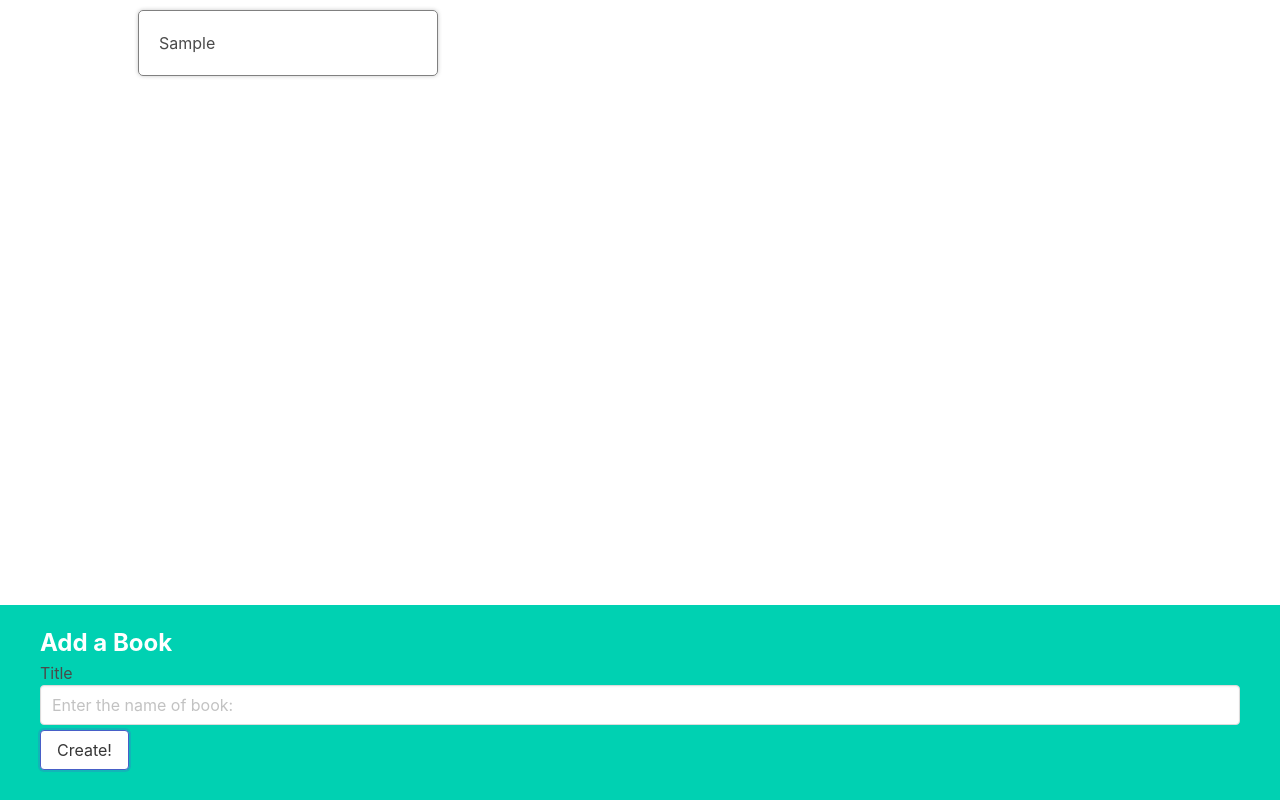
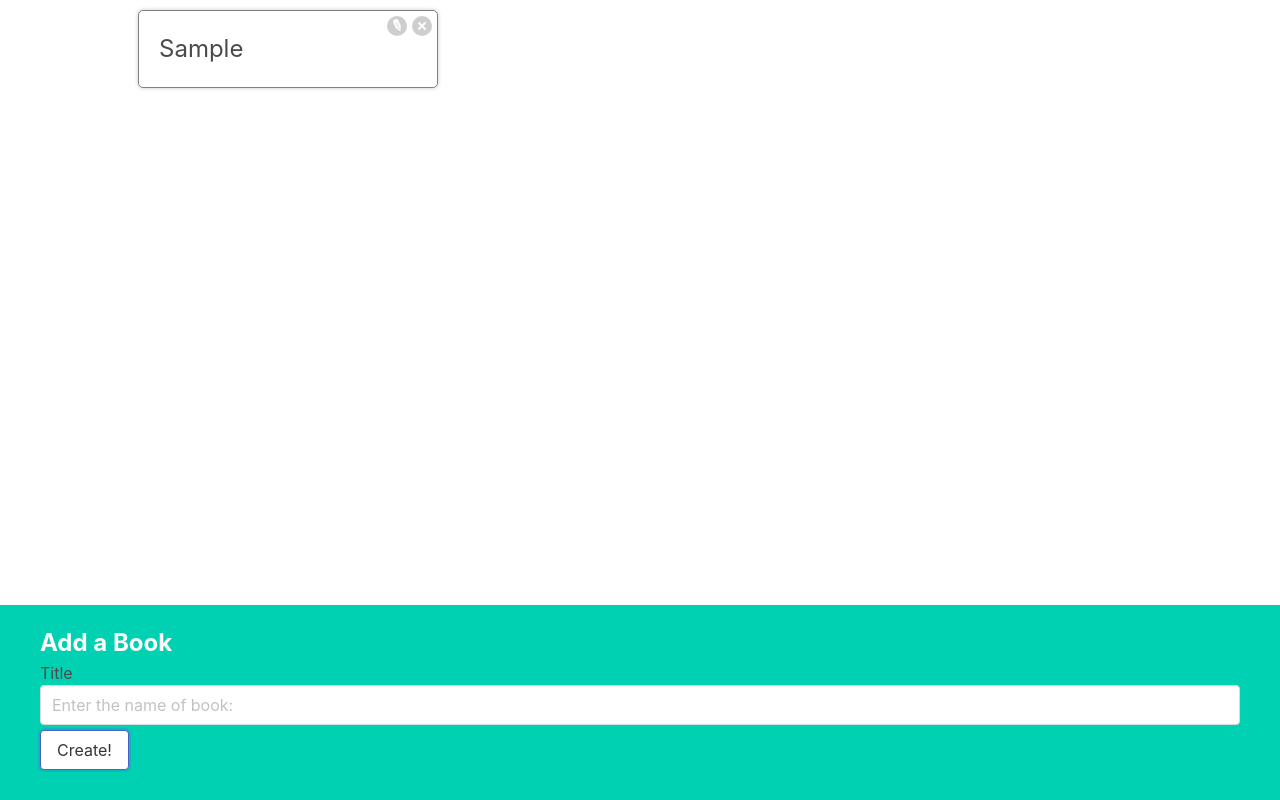
Before and after one commit to GalHayne/MYBOOK-React, a React (Create React App) app: page / in a window 1280 px wide. Both pictures are taken after typing "Sample" into the empty fields and a click on the button "Create!". Built offline with nearby package versions, Linux system fonts and the light colour scheme.

Commit message:
edit book title

```diff
--- a/src/App.js
+++ b/src/App.js
@@ -1,11 +1,28 @@
 import { useState } from "react";
 import BookCreate from "./cmp/BookCreate";
 import BookList from "./cmp/BookList";
-// import BookEdit from "./cmp/BookEdit";
-// import BookShow from "./cmp/BookShow";
 
 function App() {
     const [books, setBooks] = useState([]);
+
+    const editBookById = (id, newTitle) => {
+        const updatedBook = books.map((book) => {
+            if (book.id === id) {
+                return { ...book, title: newTitle }
+            }
+            return book;
+        })
+
+        setBooks(updatedBook);
+    }
+
+    const deleteBookById = (id) => {
+        const updatedBooks = books.filter((book) => {
+            return book.id !== id;
+        });
+
+        setBooks(updatedBooks);
+    };
 
 
     const createBook = (title) => {
@@ -16,14 +33,11 @@
         ];
         setBooks(newBook)
 
-    }
-    const renderBooks = books.map((book, index) => {
-        return <li key={index}>{book}</li>
-    })
+    };
 
 
     return <div className="app">
-        <BookList books={books} />
+        <BookList onEdit={editBookById} books={books} onDelete={deleteBookById} />
         <BookCreate onCreate={createBook} />
     </div>
 
--- a/src/cmp/BookEdit.js
+++ b/src/cmp/BookEdit.js
@@ -1,5 +1,27 @@
-function BookEdit() {
-    return <div className="bookEdit">BookEdit</div>
+import { useState } from "react";
+
+function BookEdit({ book, onEdit, onSave }) {
+    const [value, setValue] = useState(book.title);
+
+    const handleChange = (event) => {
+        setValue(event.target.value)
+    }
+
+    const handleSumbit = (event) => {
+        event.preventDefault();
+        onEdit(book.id, value)
+        onSave();
+    }
+
+
+    return <form onSubmit={handleSumbit} className="book-edit">
+        <label>Title</label>
+        <input className="input" value={value} onChange={handleChange} />
+        <button className="button is-primary">
+            Save
+        </button>
+
+    </form>
 }
 
 export default BookEdit;
--- a/src/cmp/BookList.js
+++ b/src/cmp/BookList.js
@@ -1,11 +1,9 @@
 import BookShow from "./BookShow"
 
-function BookList({ books }) {
-    console.log(books);
+function BookList({ books, onDelete, onEdit }) {
     const renderBooks = books.map((book) => {
-        return <BookShow key={book.id} book={book} />
+        return <BookShow key={book.id} book={book} onDelete={onDelete} onEdit={onEdit} />
     })
-    console.log({ renderBooks });
     return <div className="book-list">
         {renderBooks}
     </div>
--- a/src/cmp/BookShow.js
+++ b/src/cmp/BookShow.js
@@ -1,5 +1,36 @@
-function BookShow({ book }) {
-    return <div className="book-show">{book.title}</div>
+import { useState } from "react";
+import BookEdit from "./BookEdit";
+
+function BookShow({ book, onDelete, onEdit }) {
+    const [showEdit, setShowEdit] = useState(false);
+
+    const handleDeleteClick = () => {
+        onDelete(book.id)
+    };
+
+    const handleEditClick = () => {
+        setShowEdit(!showEdit);
+    };
+
+    const handleSumbit = () => {
+        setShowEdit(false)
+    }
+
+    let content = <h3>{book.title}</h3>
+    if (showEdit) {
+        content = <BookEdit book={book} onEdit={onEdit} onSave={handleSumbit} />
+    }
+
+
+    return <div className="book-show">
+        <div>{content}</div>
+        <div className="actions">
+            <button className="edit" onClick={handleEditClick}>Edit</button>
+            <button className="delete" onClick={handleDeleteClick}>
+                Delete Me
+            </button>
+        </div>
+    </div>
 }
 
 export default BookShow;
```
